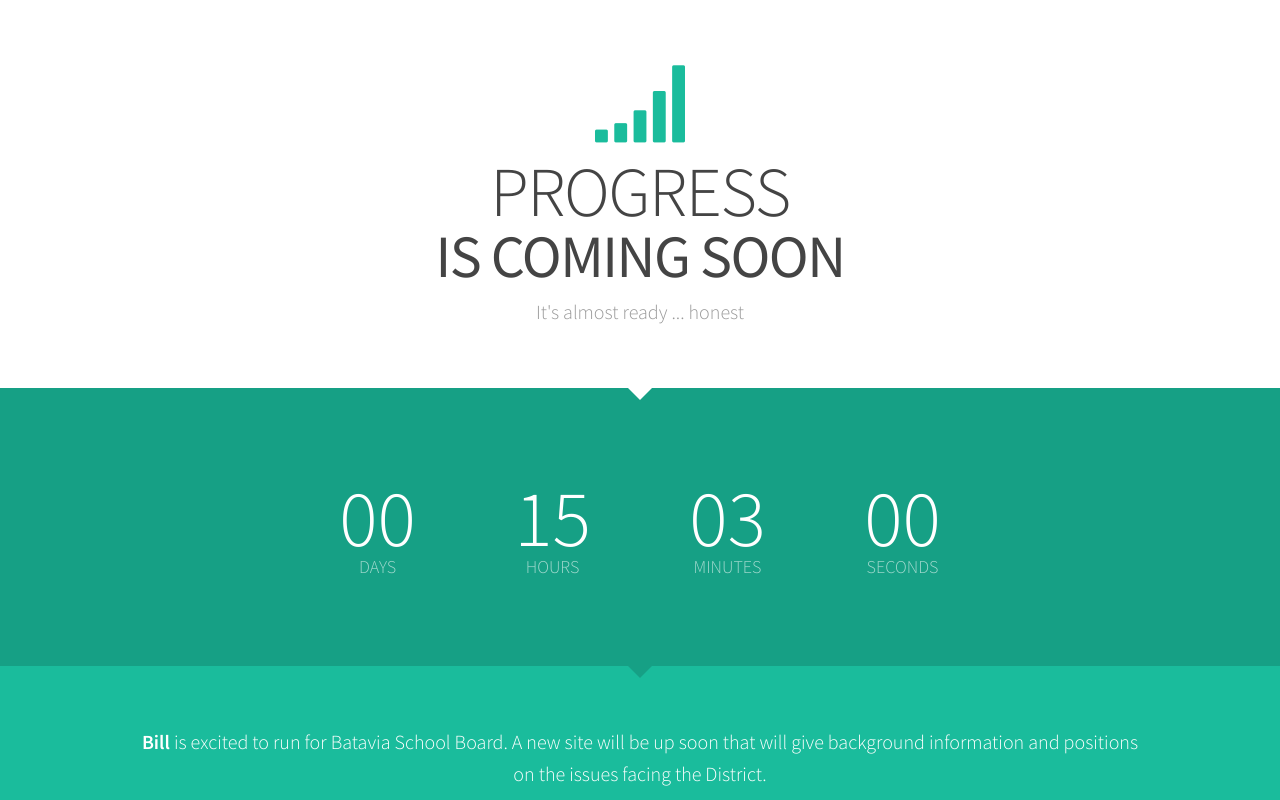
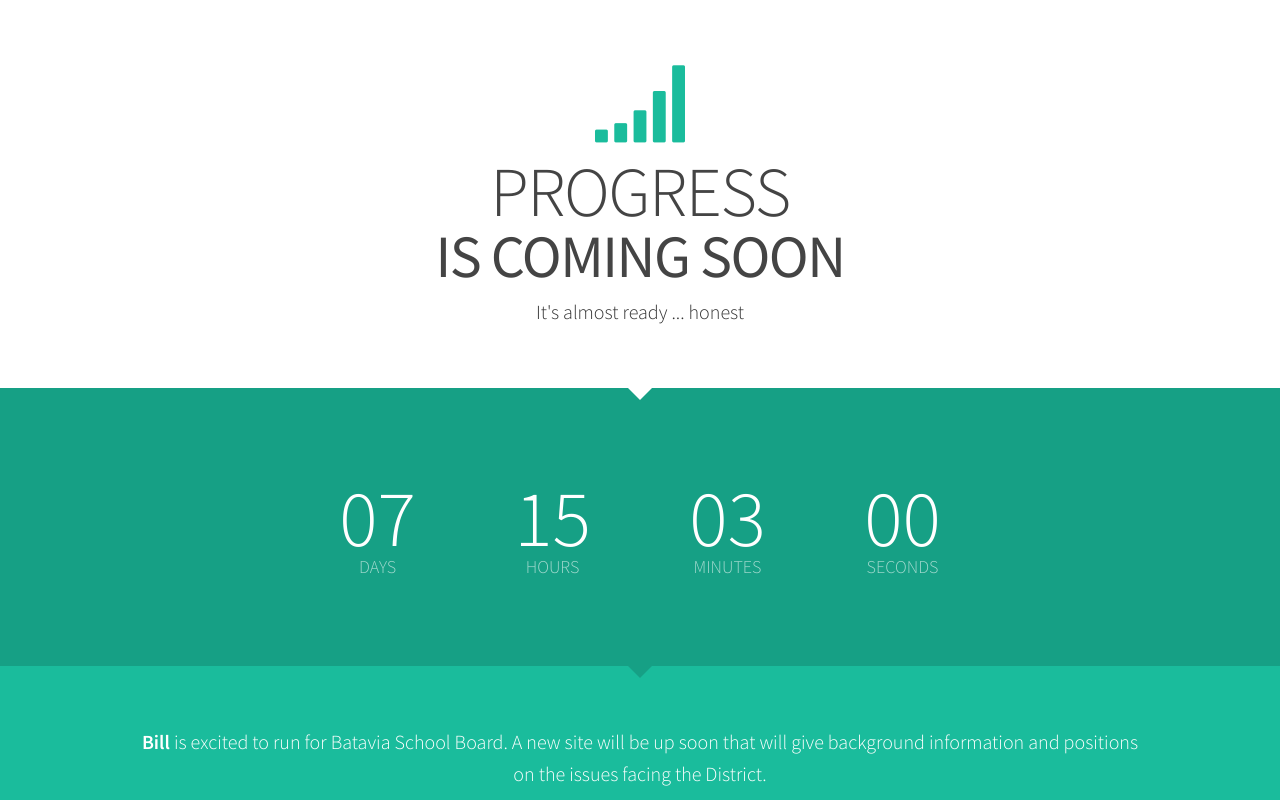
Before and after one commit to wpgabriel/bill4batavia, a plain HTML site: page index.html in a window 1280 px wide. Shown: the top 800 px of the page. Drawn offline with Linux system fonts and the light colour scheme.

Commit message:
A little work on the new page, updated time

```diff
--- a/css/style.css
+++ b/css/style.css
@@ -224,7 +224,7 @@ h1, h2, h3
 	#topcontainer p
 	{
 		margin-bottom: 0;
-		color: #999;
+		color: #333; /*Was 999*/
 	}
 
 	#topcontainer p span
--- a/js/scripts.js
+++ b/js/scripts.js
@@ -29,7 +29,7 @@ $(document).ready(function() {
 $(document).ready(function() {
 	"use strict";
 	$("#countdown").countdown({
-		date: "1 january 2015 12:00:00", /** Enter new date here **/
+		date: "8 january 2015 12:00:00", /** Enter new date here **/
 		format: "on"
 	},
 	function() {
```
